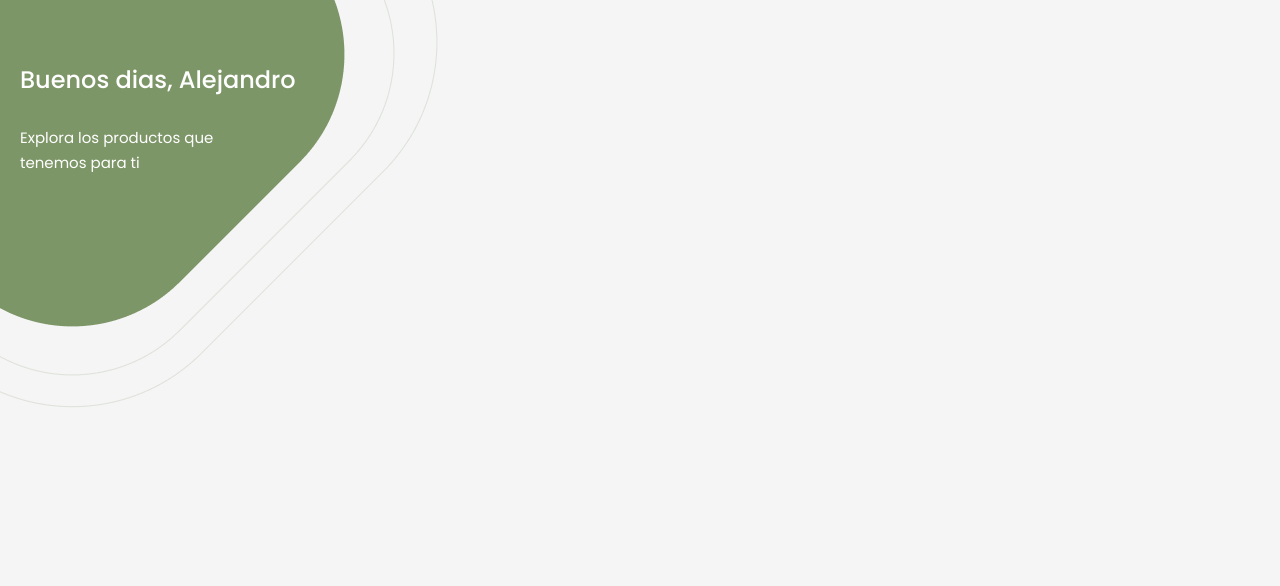
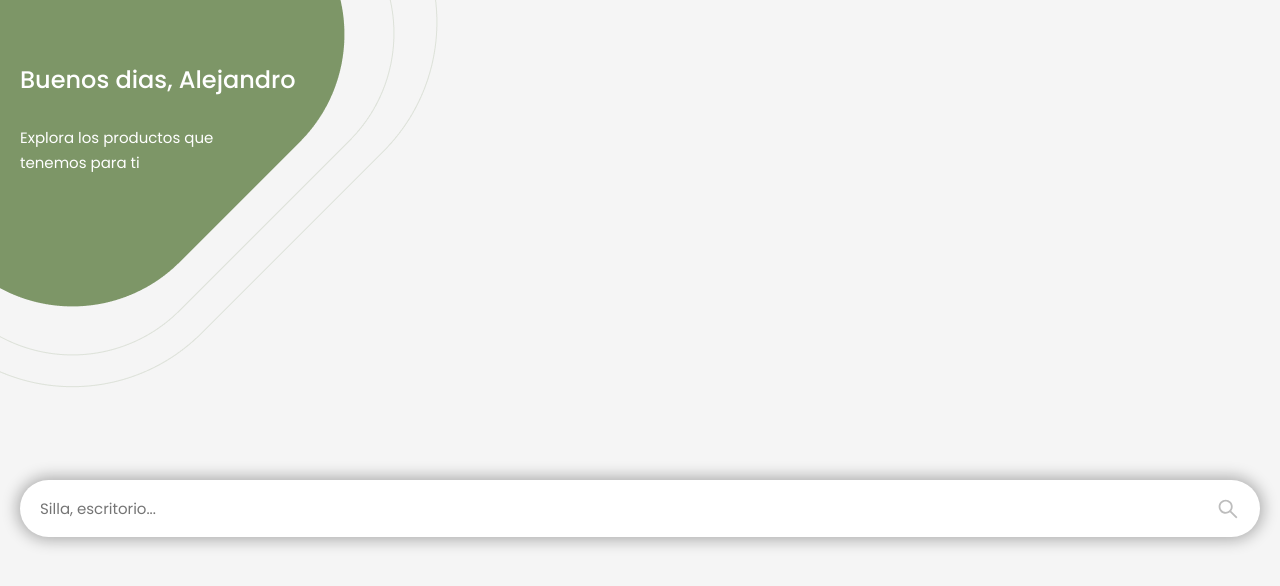
Before and after one commit to AlejandroMorales-s/forniture-ecommerce, a Next.js app: page /home in a window 1280 px wide. Shown: the top 586 px of the page. Built offline with nearby package versions, Linux system fonts and the light colour scheme.

Commit message:
add: search input

```diff
--- a/components/home/Header.jsx
+++ b/components/home/Header.jsx
@@ -4,7 +4,7 @@ import greenFigure from "../../assets/greenFigure.png"
 
 export default function Header() {
     return (
-        <div className='header-container'>
+        <header className='header-container'>
             <div className='header-image-container'>
                 <Image
                     className='header-image'
@@ -16,6 +16,6 @@ export default function Header() {
                 <h1>Buenos dias, Alejandro</h1>
                 <p>Explora los productos que tenemos para ti</p>
             </div>
-        </div>
+        </header>
     )
 }
--- /dev/null
+++ b/components/home/SearchInput.jsx
@@ -0,0 +1,11 @@
+import React from 'react'
+import {AiOutlineSearch} from 'react-icons/ai'
+
+export default function SearchInput() {
+    return (
+        <div className='search-input-container'>
+            <input className='search-input' type="text" placeholder='Silla, escritorio...'/>
+            <AiOutlineSearch className='search-input-icon'/>
+        </div>
+    )
+}
--- a/package.json
+++ b/package.json
@@ -11,7 +11,8 @@
   "dependencies": {
     "next": "12.2.5",
     "react": "18.2.0",
-    "react-dom": "18.2.0"
+    "react-dom": "18.2.0",
+    "react-icons": "^4.4.0"
   },
   "devDependencies": {
     "eslint": "8.23.0",
--- a/pages/home.jsx
+++ b/pages/home.jsx
@@ -1,10 +1,18 @@
 import React from 'react'
+
 import Header from '../components/home/Header'
+import SearchInput from '../components/home/SearchInput'
+
 
 export default function home() {
     return (
         <>
             <Header/>
+            <main className='main'>
+                <SearchInput/>
+
+            </main>
+
         </>
     )
 }
--- a/sass/App.scss
+++ b/sass/App.scss
@@ -9,3 +9,5 @@
 //* Layout
 //* ==================================================
 @import './layout/home/header.scss';
+
+@import './layout/searchInput.scss';
--- a/sass/base/mixins.scss
+++ b/sass/base/mixins.scss
@@ -71,7 +71,7 @@
 }
 
 @mixin box-shadow {
-    box-shadow: 0px 0px 20px 3px rgba(0,0,0,0.2);
-    -webkit-box-shadow: 0px 0px 20px 3px rgba(0,0,0,0.2);
-    -moz-box-shadow: 0px 0px 20px 3px rgba(0,0,0,0.2);
+    box-shadow: 0px 0px 15px 3px rgba(0,0,0,0.3);
+    -webkit-box-shadow: 0px 0px 15px 3px rgba(0,0,0,0.3);
+    -moz-box-shadow: 0px 0px 15px 3px rgba(0,0,0,0.3);
 }
--- a/sass/base/utilities.scss
+++ b/sass/base/utilities.scss
@@ -3,3 +3,16 @@
     width: 95%;
     margin: 0 auto;
 }
+.main{
+    width: 100%;
+    padding: 0 2rem;
+}
+@include mobile {
+    .main{
+        transform: translateY(-29rem);
+        -webkit-transform: translateY(-29rem);
+        -moz-transform: translateY(-29rem);
+        -ms-transform: translateY(-29rem);
+        -o-transform: translateY(-29rem);
+    }
+}
--- a/sass/layout/home/header.scss
+++ b/sass/layout/home/header.scss
@@ -9,11 +9,11 @@
         height: 100%;
         width: 235%;
         position: relative;
-        transform: translate(-35.5rem, -38.5rem);
-        -webkit-transform: translate(-35.5rem, -38.5rem);
-        -moz-transform: translate(-35.5rem, -38.5rem);
-        -ms-transform: translate(-35.5rem, -38.5rem);
-        -o-transform: translate(-35.5rem, -38.5rem);
+        transform: translate(-35.5rem, -40.5rem);
+        -webkit-transform: translate(-35.5rem, -40.5rem);
+        -moz-transform: translate(-35.5rem, -40.5rem);
+        -ms-transform: translate(-35.5rem, -40.5rem);
+        -o-transform: translate(-35.5rem, -40.5rem);
 }
     .header-greeting-container{
         position: absolute;
--- /dev/null
+++ b/sass/layout/searchInput.scss
@@ -0,0 +1,28 @@
+.search-input-container{
+    width: 100%;
+    position: relative;
+    .search-input{
+        padding: 2rem;
+        border-radius: 3.5rem;
+        -webkit-border-radius: 3.5rem;
+        -moz-border-radius: 3.5rem;
+        -ms-border-radius: 3.5rem;
+        -o-border-radius: 3.5rem;
+        border: none;
+        width: 100%;
+        @include box-shadow;
+        font-size: 1.5rem;
+    }
+    .search-input-icon{
+        position: absolute;
+        right: 2rem;
+        top: 50%;
+        font-size: 2.4rem;
+        color: $gray;
+        transform: translateY(-50%);
+        -webkit-transform: translateY(-50%);
+        -moz-transform: translateY(-50%);
+        -ms-transform: translateY(-50%);
+        -o-transform: translateY(-50%);
+    }
+}
```
Also changed, not shown: 1 other file (tests, documents, lock files or other folders).
